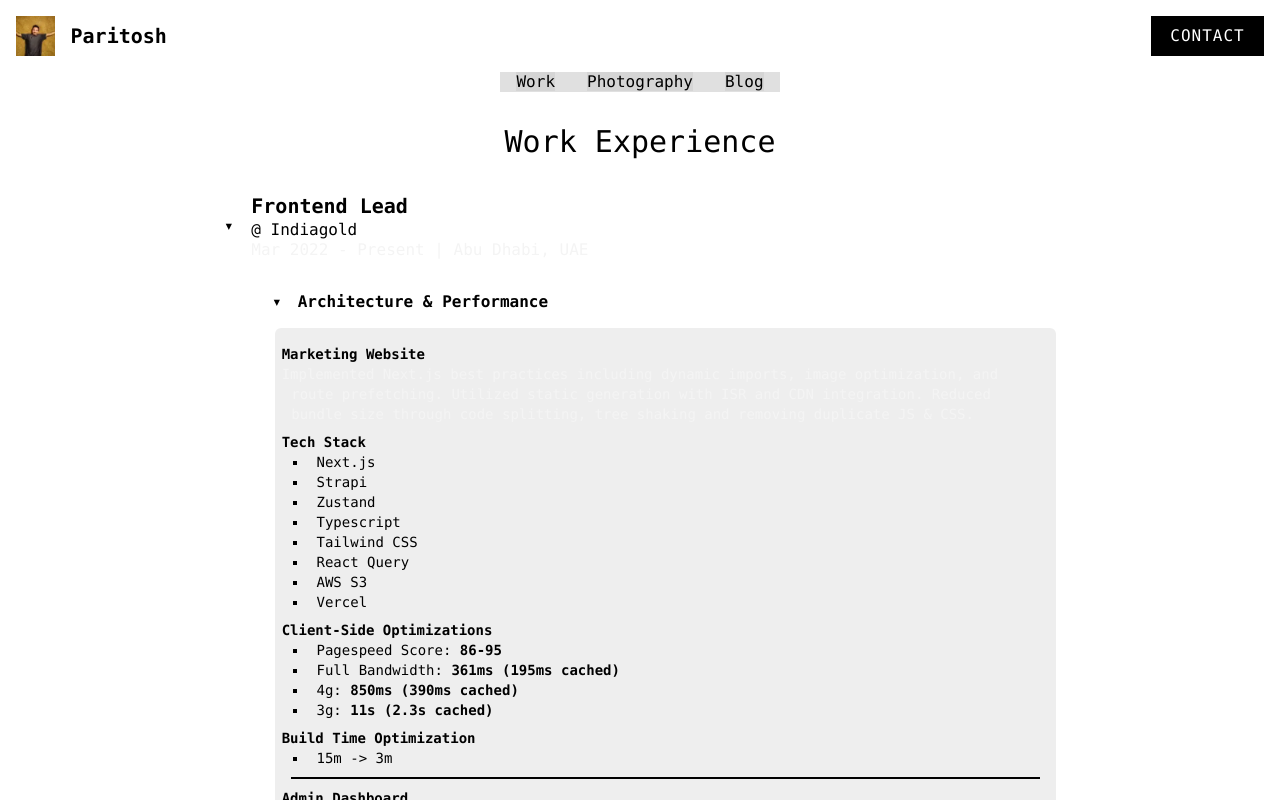
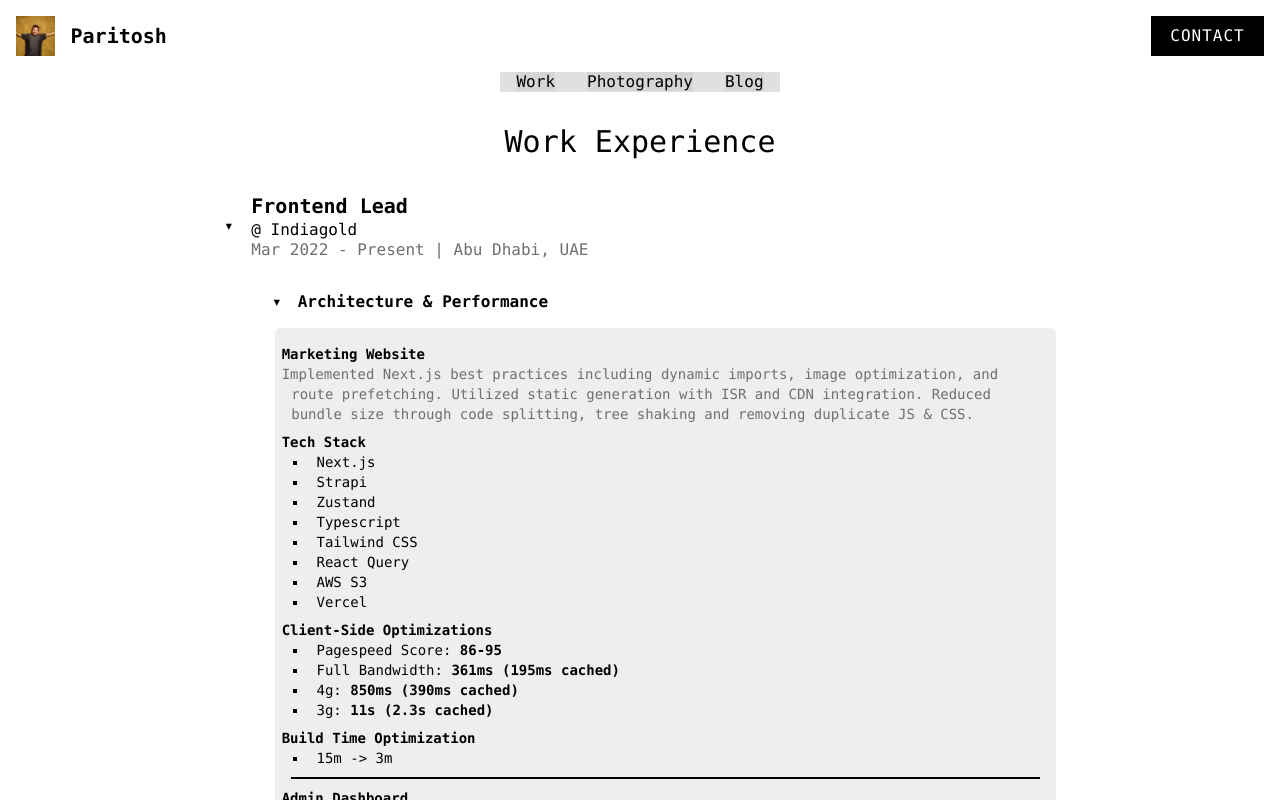
Before and after one commit to ParfectShot/paritosh-yadav, a Next.js app: page /work in a window 1280 px wide. Shown: the top 800 px of the page. Built offline with nearby package versions, Linux system fonts and the light colour scheme; a web font is replaced by a local one.

Commit message:
update light theme input color

```diff
--- a/global.scss
+++ b/global.scss
@@ -228,7 +228,7 @@
     --theme-background: var(--color-white);
     --theme-background-modal: var(--color-gray-20);
     --theme-background-modal-footer: var(--color-gray-40);
-    --theme-background-input: var(--color-gray-10);
+    --theme-background-input: var(--color-gray-60);
     --theme-border: var(--color-gray-20);
     --theme-border-subdued: var(--color-gray-40-2);
     --theme-text: var(--color-black-100);
```
